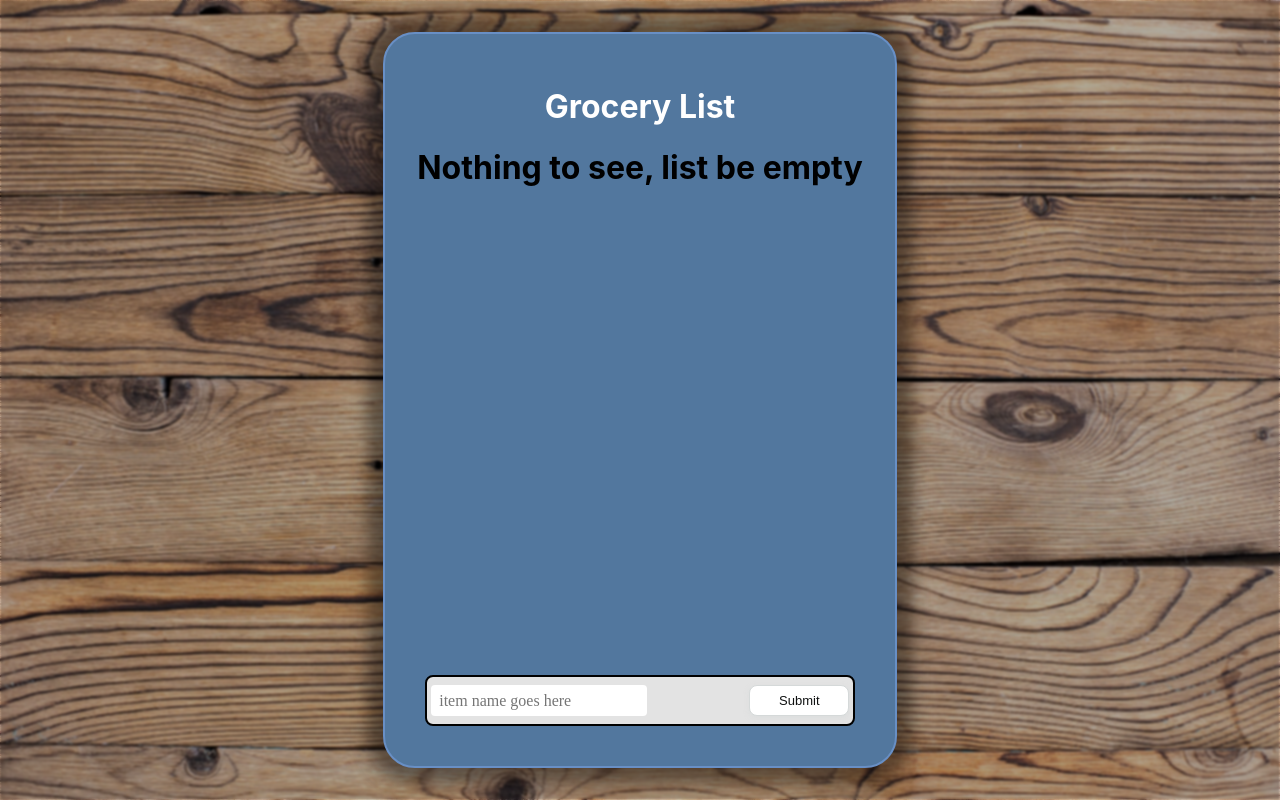
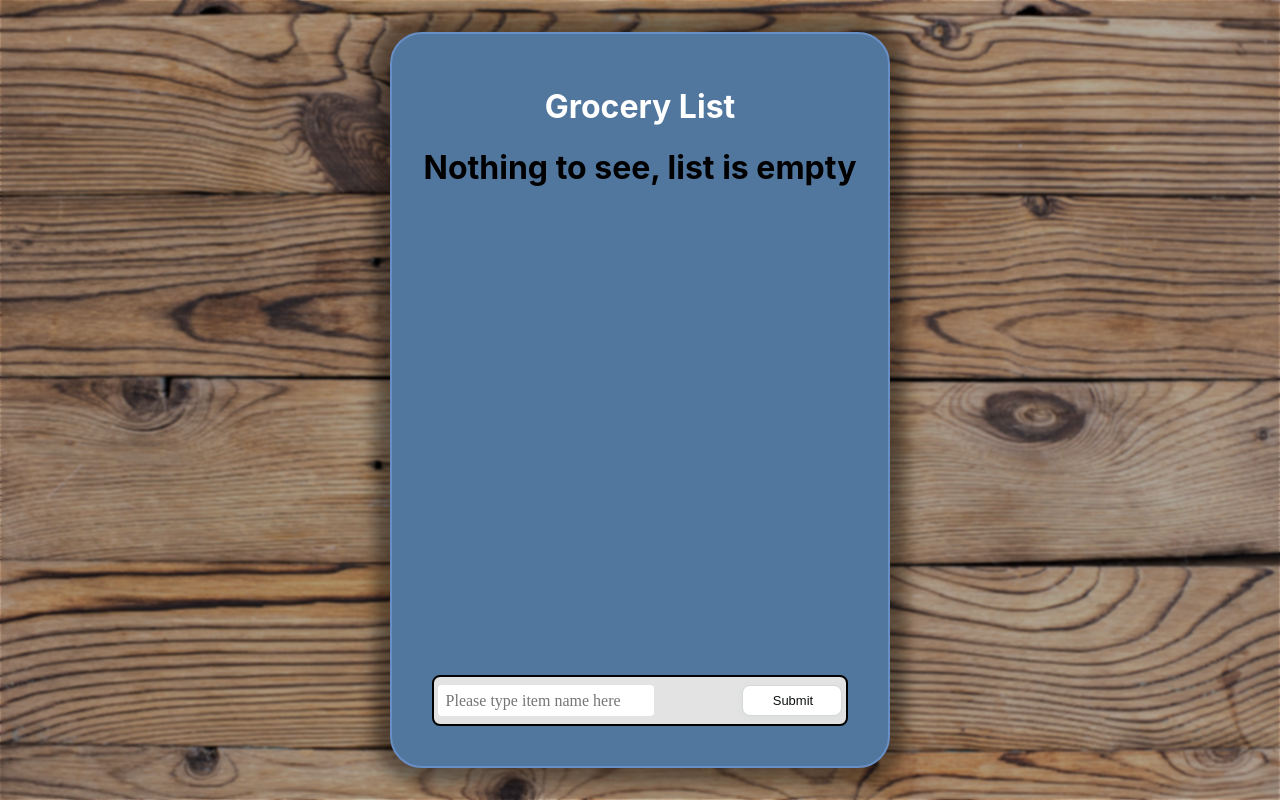
Before and after one commit to Kyle-Hurrie/grocery-list, a React (Create React App) app: page / in a window 1280 px wide. Built offline with nearby package versions, Linux system fonts and the light colour scheme.

Commit message:
completed (☞ﾟヮﾟ)☞

```diff
--- a/src/components/groceryList/GroceryList.tsx
+++ b/src/components/groceryList/GroceryList.tsx
@@ -67,7 +67,7 @@ const GroceryList = () => {
           {items.length === 0
             ?
             /*NO DATA*/
-            <h1>Nothing to see, list be empty</h1>
+            <h1>Nothing to see, list is empty</h1>
             :
             /*LIST*/
             <List
@@ -84,7 +84,7 @@ const GroceryList = () => {
           <input
             className={'item-creation-input'}
             type={'text'}
-            placeholder={'item name goes here'}
+            placeholder={'Please type item name here'}
             onChange={(event) => setItem({...item, itemName: event.target.value})}
             value={item.itemName}
           />
```
